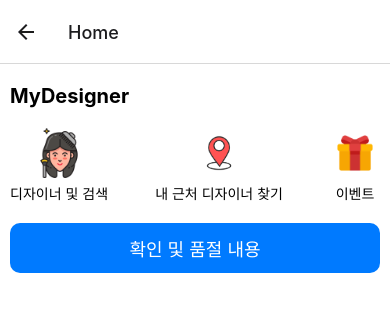
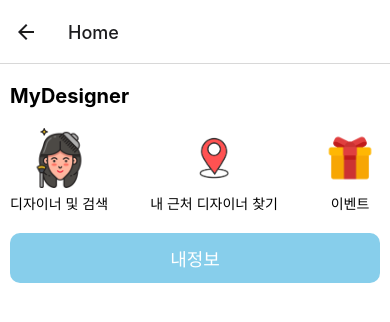
Before and after one commit to Hyunwo/MyDesigner, a React Native app: screen /Home in a window 390 px wide. Shown: the top 322 px of the page. Built offline with nearby package versions, Linux system fonts and the light colour scheme.

Commit message:
add 'name'

```diff
--- a/screens/HomeScreen.js
+++ b/screens/HomeScreen.js
@@ -14,13 +14,13 @@ const HomeScreen = ({ navigation }) => {
           <Image source={require("../assets/location.png")} style={styles.imagebutton} />
           <Text style={styles.text}>내 근처 디자이너 찾기</Text>
         </TouchableOpacity>
-        <TouchableOpacity style={styles.menuItem} onPress={() => navigation.navigate('MyInfo')}>
+        <TouchableOpacity style={styles.menuItem}>
           <Image source={require("../assets/event.png")} style={styles.imagebutton} />
           <Text style={styles.text}>이벤트</Text>
         </TouchableOpacity>
       </View>
-      <TouchableOpacity style={styles.button}>
-        <Text style={styles.buttonText}>확인 및 품절 내용</Text>
+      <TouchableOpacity style={styles.button} onPress={() => navigation.navigate('MyInfo')}>
+        <Text style={styles.buttonText}>내정보</Text>
       </TouchableOpacity>
     </View>
     // 추가적으로 하단 탭 바 네비게이션을 표시하는 컴포넌트가 필요할 것입니다.
@@ -55,8 +55,8 @@ const styles = StyleSheet.create({
     alignItems: 'center',
   },
   imagebutton: {
-    width: 50,
-    height: 50,
+    width: 60,
+    height: 60,
     // 이미지의 스타일링은 필요에 맞게 조정
   },
   text: {
@@ -64,7 +64,7 @@ const styles = StyleSheet.create({
   },
   button: {
     height: 50,
-    backgroundColor: '#007AFF',
+    backgroundColor: 'skyblue',
     justifyContent: 'center',
     alignItems: 'center',
     borderRadius: 10,
--- a/screens/MyInfoScreen.js
+++ b/screens/MyInfoScreen.js
@@ -10,6 +10,7 @@ import { auth } from '../config/firebaseConfig';
 
 const MyInfoScreen = ({ navigation }) => {
   const [photo, setPhoto] = useState(null);
+  const [name, setName] = useState('');
 
   // 이미지 접근 권한
   useEffect(() => {
@@ -27,7 +28,7 @@ const MyInfoScreen = ({ navigation }) => {
 
   // Firebase Firestore에서 이미지 URL 가져오기
   useEffect(() => {
-    const fetchProfileImage = async () => {
+    const fetchProfileImageAndName = async () => {
       if (auth.currentUser) {
         const firestoreRef = doc(firestore, `users/${auth.currentUser.uid}`);
         const docSnap = await getDoc(firestoreRef);
@@ -37,12 +38,14 @@ const MyInfoScreen = ({ navigation }) => {
           if(userData.profileImageUrl) {
             setPhoto(userData.profileImageUrl);
           }
+          if(userData.name){
+            setName(userData.name);
+          }
         }
       }
     };
-    fetchProfileImage();
+    fetchProfileImageAndName();
   }, []);
-
 
   const handleChoosePhoto = async () => {
     let result = await ImagePicker.launchImageLibraryAsync({
@@ -86,7 +89,7 @@ const MyInfoScreen = ({ navigation }) => {
             style={styles.avatar}
           />
         </TouchableOpacity>
-        <Text style={styles.name}>김재현</Text>
+        <Text style={styles.name}>{name}</Text>
         <TouchableOpacity style={styles.editButton} onPress={() => console.log('프로필 수정')}>
           <Text style={styles.editButtonText}>프로필 수정</Text>
         </TouchableOpacity>
--- a/screens/SignupScreen.js
+++ b/screens/SignupScreen.js
@@ -5,8 +5,9 @@ import { doc, setDoc } from 'firebase/firestore'
 import { auth, firestore } from '../config/firebaseConfig'
 
 const SignupScreen = ({ navigation }) => {
-  const [email, setEmail] = useState(''); // 이메일과 비밀번호를 위한 상태 변수
+  const [email, setEmail] = useState(''); // 이메일과 비밀번호,이름을 위한 상태 변수
   const [password, setPassword] = useState('');
+  const [name, setName] = useState('');
 
   const handleSignup = () => {
     createUserWithEmailAndPassword(auth, email, password)
@@ -16,6 +17,7 @@ const SignupScreen = ({ navigation }) => {
         const user = userCredentials.user;
         return setDoc(doc(firestore, 'users', user.uid), {
           email: email,
+          name: name,
         })
       } else {
         throw new Error('userCredentials are not available')
@@ -31,6 +33,13 @@ const SignupScreen = ({ navigation }) => {
   // UI 렌더링 부분
   return (
     <View style={styles.container}>
+      <TextInput
+        style={styles.input}
+        placeholder="이름"
+        value={name}
+        onChangeText={setName}
+        autoCapitalize="none"
+      />
       <TextInput
         style={styles.input}
         placeholder="이메일"
```
